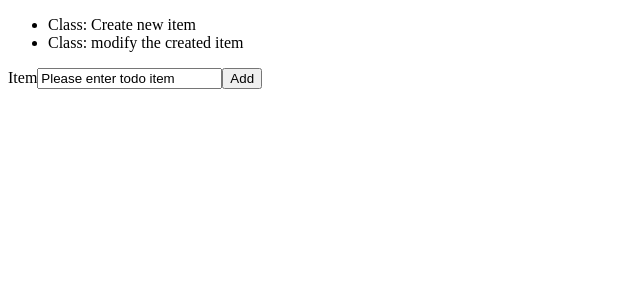
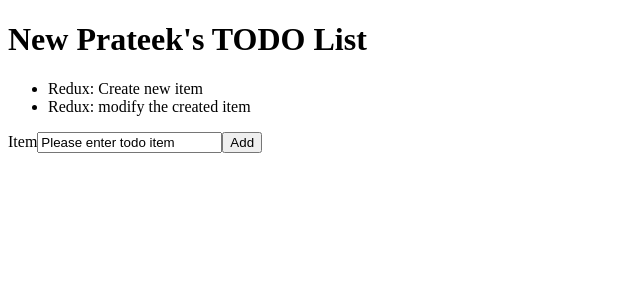
Before and after one commit to Prateeksrt/Simple-react-app, a React (Create React App) app: page / in a window 1280 px wide. Shown: the top 300 px of the page, without its empty margins (0-640 px from the left). Built offline with nearby package versions, Linux system fonts and the light colour scheme.

Commit message:
Add reducer to functional component

```diff
--- a/package.json
+++ b/package.json
@@ -8,7 +8,9 @@
     "@testing-library/user-event": "^7.1.2",
     "react": "^16.13.1",
     "react-dom": "^16.13.1",
-    "react-scripts": "3.4.3"
+    "react-redux": "^7.2.1",
+    "react-scripts": "3.4.3",
+    "redux": "^4.0.5"
   },
   "scripts": {
     "start": "react-scripts start",
--- a/src/demo/App.js
+++ b/src/demo/App.js
@@ -1,14 +1,20 @@
 import React, {useState} from "react";
 import {ListOfItem} from "./ListOfItem";
 import {InputItem} from "./InputItem";
+import {useDispatch, useSelector} from "react-redux";
+import {addItem} from "../redux/actions";
 
 export const App = () => {
-    const [itemList, onItemListChange] = useState(["Create new item", "modify the created item"]);
+    const itemList = useSelector((state) => state.todos);
+    const header = useSelector(state => state.object.header);
+    const dispatch = useDispatch();
 
     const handleInputItem = (item) => {
-        onItemListChange(itemList.concat(item));
+        dispatch(addItem(item));
     };
+
     return <>
+        <h1>{header}</h1>
         <ListOfItem items={itemList}/>
         <InputItem onInputItem={handleInputItem}/>
     </>;
--- a/src/index.js
+++ b/src/index.js
@@ -2,6 +2,19 @@ import React from 'react';
 import ReactDOM from 'react-dom';
 import {App} from "./demo/App";
 import {AppClass} from "./demo/AppClass";
+import {store} from "./redux/reducer";
+import {Provider} from 'react-redux';
 
-// ReactDOM.render(<App />,  document.getElementById('root'));
-ReactDOM.render(<AppClass />,  document.getElementById('root'));
+ReactDOM.render(
+    <Provider store={store}>
+        <App />
+    </Provider>,
+    document.getElementById('root')
+);
+
+// ReactDOM.render(
+//     <Provider store={store}>
+//         <AppClass />
+//     </Provider>,
+//     document.getElementById('root')
+// );
--- /dev/null
+++ b/src/redux/actions.js
@@ -0,0 +1,3 @@
+export const ADD_ITEM_TYPE = "ADD_ITEM";
+
+export const addItem = (item) => ({type: ADD_ITEM_TYPE, payload: item});
--- /dev/null
+++ b/src/redux/reducer.js
@@ -0,0 +1,20 @@
+import {createStore} from "redux";
+import {ADD_ITEM_TYPE} from "./actions";
+
+const initialState = {
+    todos:["Redux: Create new item", "Redux: modify the created item"],
+    object: {
+        header: "New Prateek's TODO List"
+    }
+};
+
+const todoApp = (oldState = initialState, action) => {
+    switch(action.type) {
+        case ADD_ITEM_TYPE:
+            return { ...oldState, todos: [...oldState.todos, action.payload]};
+        default:
+            return oldState;
+    }
+}
+
+export const store = createStore(todoApp);
```
Also changed, not shown: 2 other files (tests, documents, lock files or other folders).
